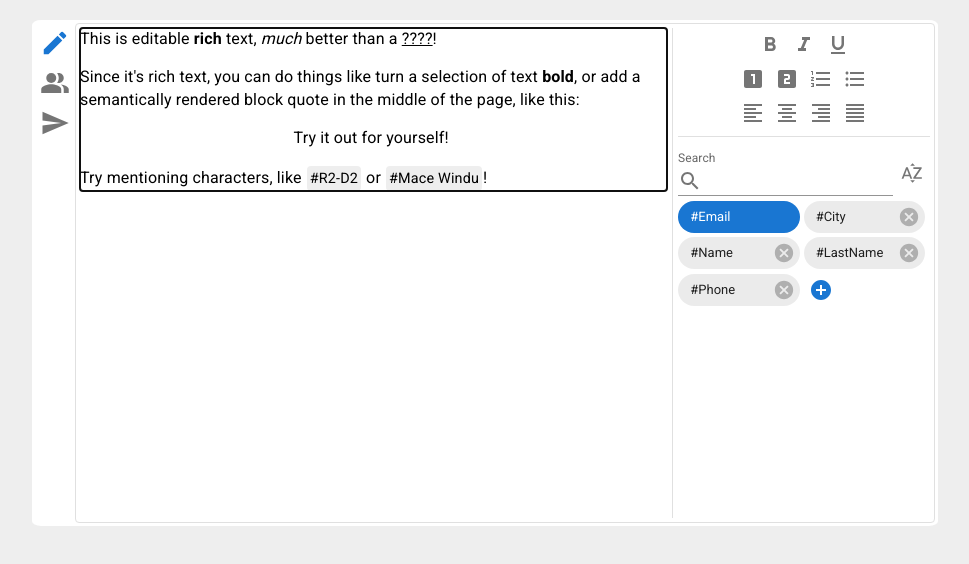
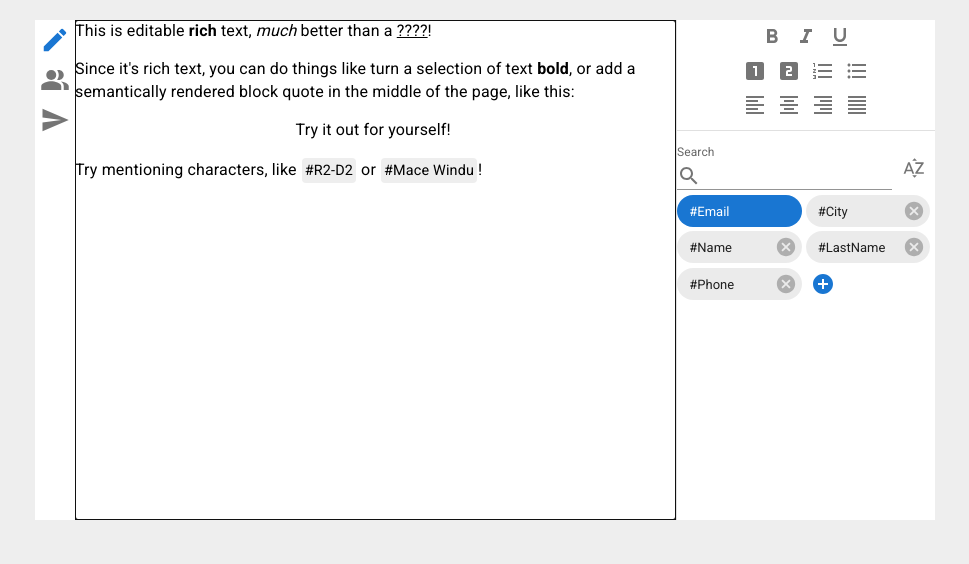
Before and after one commit to KonovalovNikolai/EmailTemplaitor, a React (Create React App) app: page / in a window 1280 px wide. Shown: the top 564 px of the page, without its empty margins (155-1124 px from the left). Built offline with nearby package versions, Linux system fonts and the light colour scheme.

Commit message:
Переделываем интерфейс

```diff
--- a/src/App.tsx
+++ b/src/App.tsx
@@ -13,6 +13,11 @@ import { fieldsReducer, initFieldReducer } from './hooks/FieldListReducer';
 import { AddresseeGrid } from './components/AddresseeGrid';
 import { TabButton, TabContent } from './components/CustomTabs';
 import { AppContainer, ContentContainer, TabButtonsContainer } from './components/StyledComponents';
+import { createTheme, ThemeProvider } from '@mui/material';
+
+const theme = createTheme({
+
+});
 
 function App() {
   const [documentValue, setDocumentValue] = useState<Descendant[]>(initialValue);
@@ -31,6 +36,7 @@ function App() {
   };
 
   return (
+    <ThemeProvider theme={theme}>
       <AppContainer
         sx={{
           m: "20px auto",
@@ -75,6 +81,7 @@ function App() {
           </TabContent>
         </ContentContainer>
       </AppContainer>
+    </ThemeProvider>
   );
 }
 
--- a/src/components/CustomSlateEditor/components/CustomSlateEditor.tsx
+++ b/src/components/CustomSlateEditor/components/CustomSlateEditor.tsx
@@ -74,7 +74,7 @@ export const CustomSlateEditor: FunctionComponent<CustomSlateEditorProps> = memo
 
     return (
         <>
-            <Typography component={"span"} className="editable-container">
+            <Typography component={"div"} className="editable-container">
                 <Editable
                     className='editable'
                     onKeyDown={handleKeyDown}
--- a/src/components/CustomSlateEditor/utils/isMarkActive.tsx
+++ b/src/components/CustomSlateEditor/utils/isMarkActive.tsx
@@ -2,9 +2,6 @@ import { Editor, Element as SlateElement } from "slate";
 
 export const isMarkActive = (editor: Editor, format: string) => {
     const { selection } = editor;
-
-    console.log(selection);
-
 
     if (!!selection && selection.anchor.path.length === 3) {
         const selectedMentions = Array.from(Editor.nodes(editor, {
@@ -13,8 +10,6 @@ export const isMarkActive = (editor: Editor, format: string) => {
                 SlateElement.isElement(n) &&
                 n.type === "mention"
         }));
-
-        console.log(selectedMentions);
 
         if (selectedMentions.length >= 1) {
             const [mention, _] = selectedMentions[0];
--- a/src/components/CustomTabs.tsx
+++ b/src/components/CustomTabs.tsx
@@ -9,12 +9,12 @@ interface TabButtonProps {
     onChange: (index: number) => void;
 }
 
-const TabIconButton = styled(IconButton, { name: "TabIconButton" })({
+const TabIconButton = styled(IconButton, { name: "TabIconButton" })(({theme}) => ({
     padding: "5px",
     ":hover": {
         color: "#1976d2"
     }
-});
+}));
 
 export const TabButton = memo(({ index, value, icon, onChange }: TabButtonProps) => {
     const isCurrent = value === index;
--- a/src/components/EditableList/components/EditableList.tsx
+++ b/src/components/EditableList/components/EditableList.tsx
@@ -24,7 +24,6 @@ const EditableListContainer = styled("div")({
 
 const ScrollableListContainer = styled("div")({
     flex: "auto",
-    overflowY: "scroll",
 });
 
 export const EditableList = memo(({ elementList, getLabel, isChangeable, onAdd, onRename, onRemove }: EditableListProps<any>) => {
@@ -104,7 +103,7 @@ export const EditableList = memo(({ elementList, getLabel, isChangeable, onAdd,
 
             <ListTopBar onChange={setBarState} />
 
-            <ScrollableListContainer>
+            <ScrollableListContainer className="editable-list-elements">
                 <Grid
                     container
                     justifyContent="flex-start"
--- a/src/components/Editor/components/CustomEditor.tsx
+++ b/src/components/Editor/components/CustomEditor.tsx
@@ -94,7 +94,11 @@ export const CustomEditor = memo(({ value, fieldList, onDocumentChange, onFieldL
                 value={value}
                 onChange={handleChange}
             >
-                <EditorContainerEditableArea>
+                <EditorContainerEditableArea
+                    sx={{
+                        width: "70%"
+                    }}
+                >
                     <CustomSlateEditor
                         editor={editor}
                         autoCompleteList={autoCompleteList}
@@ -103,7 +107,11 @@ export const CustomEditor = memo(({ value, fieldList, onDocumentChange, onFieldL
                     />
                 </EditorContainerEditableArea>
                 <Divider orientation='vertical' />
-                <EditorContainerToolbar>
+                <EditorContainerToolbar
+                    sx={{
+                        width: "30%",
+                    }}
+                >
                     <SlateToolBar/>
                     <Divider />
                     <EditableList
--- a/src/components/StyledComponents.tsx
+++ b/src/components/StyledComponents.tsx
@@ -3,10 +3,8 @@ import { styled } from "@mui/system";
 export const AppContainer = styled("div", { name: "AppContainer" })({
     // fontFamily: 'Roboto, sans-serif',
     display: 'flex',
-    padding: "3px 3px 3px 3px",
     width: "900px",
     height: "500px",
-    borderRadius: "1%",
 });
 
 export const TabButtonsContainer = styled("div", { name: "TabButtonsContainer" })({
@@ -23,21 +21,31 @@ export const EditorContainer = styled("div", { name: "EditorContainer" })({
     height: "100%",
 
     boxSizing: "border-box",
-    border: "1px solid rgba(224, 224, 224, 1)",
-    borderRadius: "4px",
-
-    padding: "4px"
 });
 
 export const EditorContainerEditableArea = styled("div", { name: "EditorContainerEditableArea" })({
-    width: "70%",
-    paddingRight: "5px",
     "& .editable-container": {
         overflowY: "scroll",
         height: "-webkit-fill-available",
+
+        "&::-webkit-scrollbar": {
+            width: "10px",
+        },
+
+        "&::-webkit-scrollbar-track": {
+            backgroundColor: "#e3e3e3",
+            borderRadius: "100px",
+        },
+
+        "&::-webkit-scrollbar-thumb": {
+            borderRadius: "100px",
+            border: "5px solid transparent",
+            backgroundColor: "#1976d2",
+        }
     },
 
     "& .editable": {
+        height: '100%',
         paddingRight: "5px",
         lineHeight: "1.4",
 
@@ -54,8 +62,6 @@ export const EditorContainerEditableArea = styled("div", { name: "EditorContaine
 export const EditorContainerToolbar = styled("div", { name: "EditorContainerToolbar" })({
     display: "flex",
     flexDirection: "column",
-    width: "30%",
-    paddingLeft: "5px",
 
     "& .slate-toolbar": {
         height: "22%",
@@ -65,4 +71,23 @@ export const EditorContainerToolbar = styled("div", { name: "EditorContainerTool
         height: "75%",
         marginTop: "auto",
     },
+
+    "& .editable-list-elements": {
+        overflowY: "scroll",
+
+        "&::-webkit-scrollbar": {
+            width: "10px",
+        },
+
+        "&::-webkit-scrollbar-track": {
+            backgroundColor: "#e3e3e3",
+            borderRadius: "100px",
+        },
+
+        "&::-webkit-scrollbar-thumb": {
+            borderRadius: "100px",
+            border: "5px solid transparent",
+            backgroundColor: "#1976d2",
+        }
+    },
 });
--- a/src/index.css
+++ b/src/index.css
@@ -4,7 +4,7 @@ textarea {
   background: #eee;
 }
 
-::-webkit-scrollbar {
+/* ::-webkit-scrollbar {
   width: 10px;
 }
 
@@ -17,4 +17,4 @@ textarea {
   border-radius: 100px;
   border: 5px solid transparent;
   background-color: #1976d2;
-}
+} */
```
Lines whose indentation alone changed are shown as unchanged.
